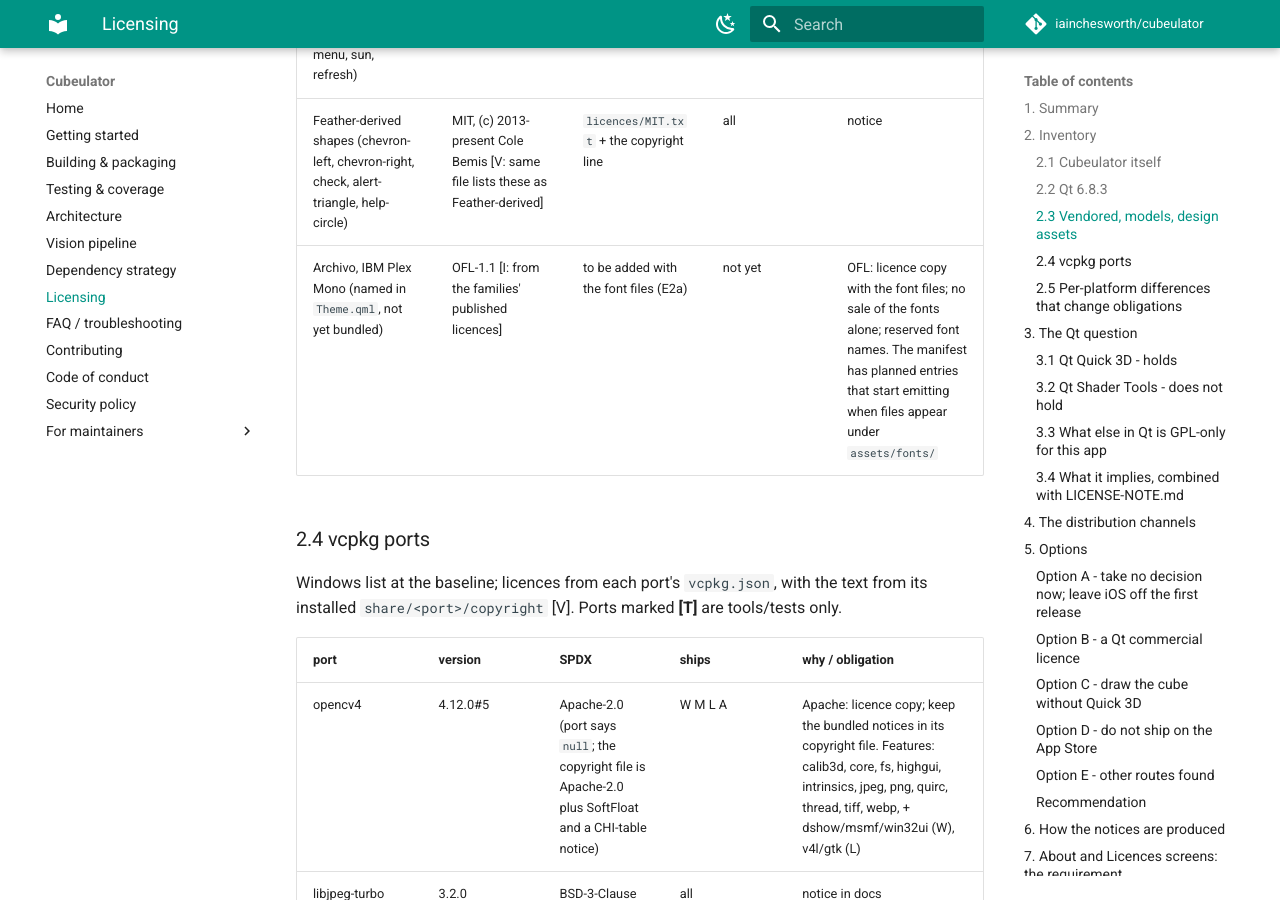
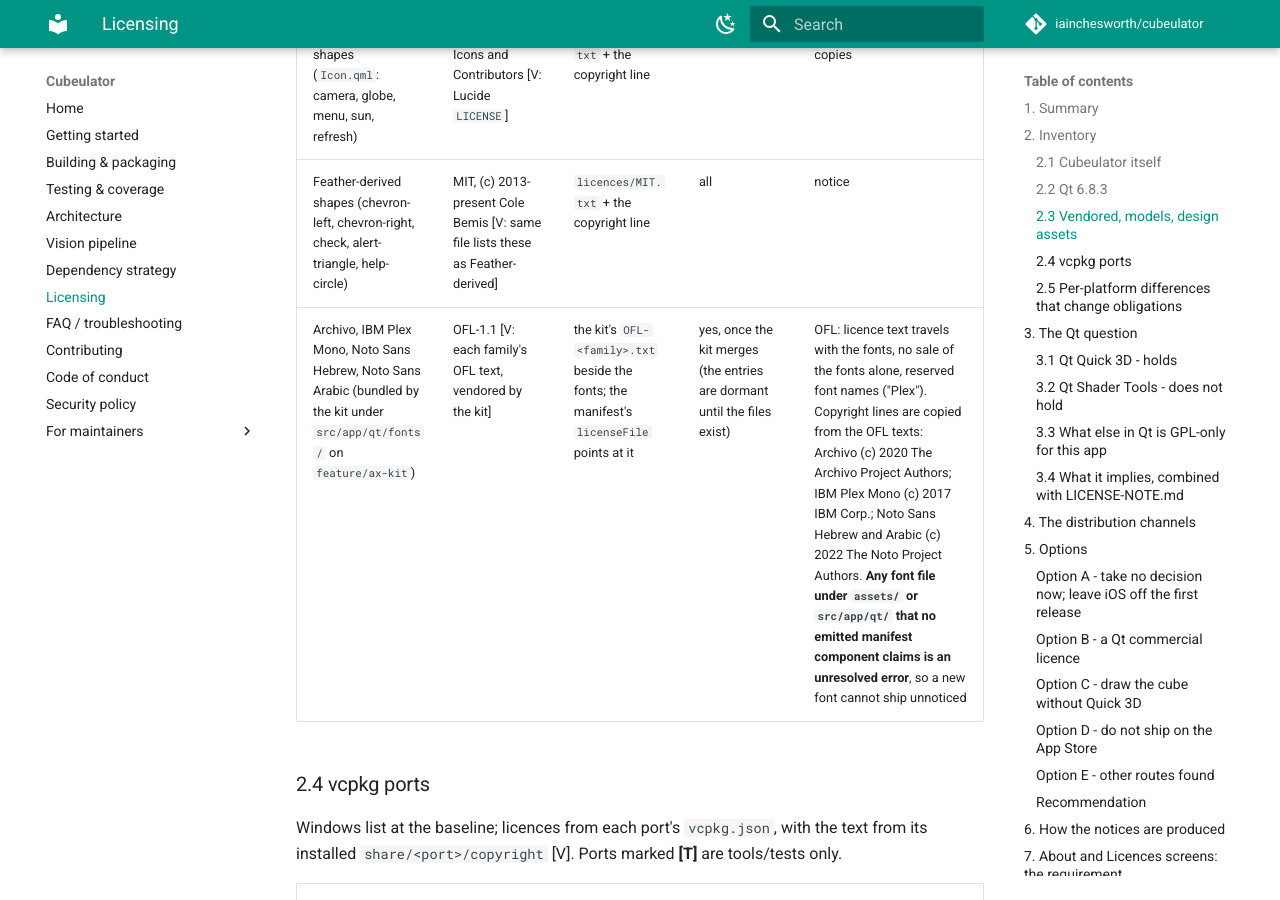
Before and after one commit to iainchesworth/cubeulator, an MkDocs documentation site: the page built from docs/licensing.md, in a window 1280 px wide and 900 px high, scrolled down 4543 px. Built offline with MkDocs 1.6.1 and Material for MkDocs 9.7.7, drawn with Linux system fonts in a browser that asks for light colours; comment, search, counter and statistics services are not loaded.

Commit message:
List the kit's four bundled font families and fail on an unclaimed font file
The manifest's font entries now point at src/app/qt/fonts/ (where feature/ax-kit
bundles them), gain Noto Sans Hebrew and Noto Sans Arabic, and take their
copyright lines and licence text from the OFL files the kit vendored.

A .ttf, .otf, .ttc, .otc, .woff or .woff2 anywhere under assets/ or
src/app/qt/ that no emitted manifest component claims by prefix is now an
unresolved error, so a font cannot ship without a notice. Proved against the
kit's real files with a scratch tree: four font entries emitted; a stray font
or a removed entry is flagged.

```diff
--- a/docs/licensing.md
+++ b/docs/licensing.md
@@ -130,7 +130,7 @@
 | Corner-detector weights `cube_corner_pose.onnx` | AGPL-3.0, derived from Ultralytics YOLO11n-pose [V: `PROVENANCE`] | - | **not distributed** [V]; but `src/app/CMakeLists.txt` embeds the file *whenever it exists locally* | the notices generator treats its presence as a blocking error so a local copy cannot reach a package |
 | Lucide icon shapes (`Icon.qml`: camera, globe, menu, sun, refresh) | ISC, (c) Lucide Icons and Contributors [V: Lucide `LICENSE`] | `licences/ISC.txt` + the copyright line | all | notice must appear in all copies |
 | Feather-derived shapes (chevron-left, chevron-right, check, alert-triangle, help-circle) | MIT, (c) 2013-present Cole Bemis [V: same file lists these as Feather-derived] | `licences/MIT.txt` + the copyright line | all | notice |
-| Archivo, IBM Plex Mono (named in `Theme.qml`, not yet bundled) | OFL-1.1 [I: from the families' published licences] | to be added with the font files (E2a) | not yet | OFL: licence copy with the font files; no sale of the fonts alone; reserved font names. The manifest has planned entries that start emitting when files appear under `assets/fonts/` |
+| Archivo, IBM Plex Mono, Noto Sans Hebrew, Noto Sans Arabic (bundled by the kit under `src/app/qt/fonts/` on `feature/ax-kit`) | OFL-1.1 [V: each family's OFL text, vendored by the kit] | the kit's `OFL-<family>.txt` beside the fonts; the manifest's `licenseFile` points at it | yes, once the kit merges (the entries are dormant until the files exist) | OFL: licence text travels with the fonts, no sale of the fonts alone, reserved font names ("Plex"). Copyright lines are copied from the OFL texts: Archivo (c) 2020 The Archivo Project Authors; IBM Plex Mono (c) 2017 IBM Corp.; Noto Sans Hebrew and Arabic (c) 2022 The Noto Project Authors. **Any font file under `assets/` or `src/app/qt/` that no emitted manifest component claims is an unresolved error**, so a new font cannot ship unnoticed |
 
 ### 2.4 vcpkg ports
 
```
Also changed, not shown: 2 other files.
